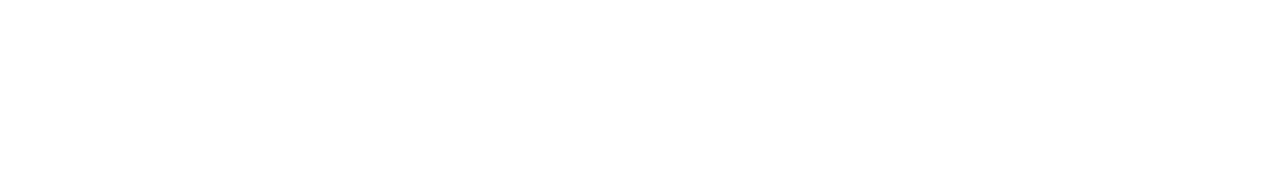
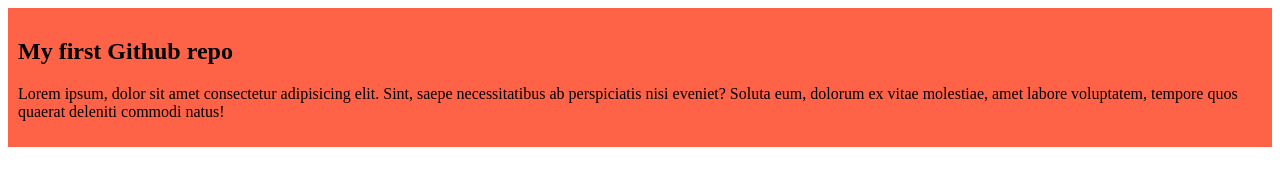
Before and after one commit to riyazulislam99/my-first-github-repo, a plain HTML site: page index.html in a window 1280 px wide. Drawn offline with Linux system fonts and the light colour scheme.

Commit message:
added the first blog

```diff
--- a/index.html
+++ b/index.html
@@ -4,8 +4,12 @@
     <meta charset="UTF-8">
     <meta name="viewport" content="width=device-width, initial-scale=1.0">
     <title>My first github repo</title>
+    <link rel="stylesheet" href="styles/blog.css">
 </head>
 <body>
-
+    <div>
+        <h2>My first Github repo</h2>
+        <p>Lorem ipsum, dolor sit amet consectetur adipisicing elit. Sint, saepe necessitatibus ab perspiciatis nisi eveniet? Soluta eum, dolorum ex vitae molestiae, amet labore voluptatem, tempore quos quaerat deleniti commodi natus!</p>
+    </div>
 </body>
 </html>
--- /dev/null
+++ b/styles/blog.css
@@ -0,0 +1,4 @@
+div{
+    background-color: tomato;
+    padding: 10px;
+}
```
